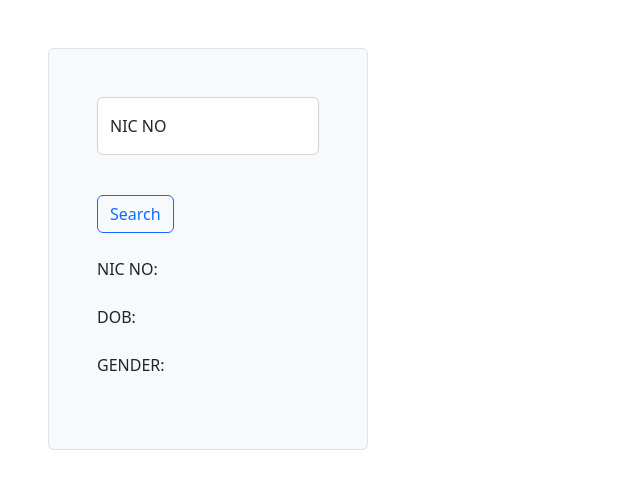
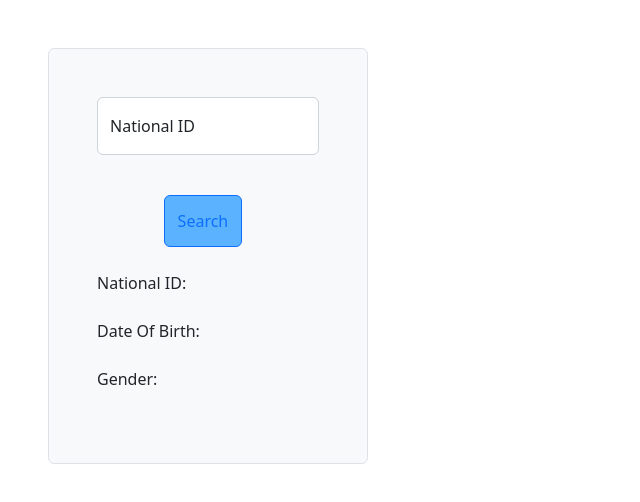
Before and after one commit to Abi-097/NIC_tracker, a React (Create React App) app: page / in a window 1280 px wide. Shown: the top 502 px of the page, without its empty margins (0-640 px from the left). Built offline with nearby package versions, Linux system fonts and the light colour scheme.

Commit message:
changes done1

```diff
--- a/src/App.js
+++ b/src/App.js
@@ -5,7 +5,6 @@ import View from './Common/Pages/View';
 
 function App() {
    return(
-
     <View/>
    )
 }
--- a/src/Common/Pages/View.js
+++ b/src/Common/Pages/View.js
@@ -1,7 +1,7 @@
-import {React, ReactDOM} from "react";
+import {React} from "react";
 import { useState } from "react";
 import {Button, FloatingLabel, Form} from 'react-bootstrap';
-// import lankaNIC from "lanka-nic";
+import lankaNIC from "lanka-nic";
 import './view.css'
 
 
@@ -11,58 +11,46 @@ export default function View(){
     const [nic, setNic] = useState('');
     const [dob, setDob] = useState('');
     const [gender, setGender] = useState('');
-    const [data,setData] = useState([]);
 
-        function calView(){
-            const ob = {
-             NICNo:nic,
-            DOB: dob,
-            Gender: gender,
-            }
-        const ob1 = [...data];
-    ob1.push(ob);
-    setData(ob1);
-    clear();
+
+const searching = () => {
+    if(nic.length === 10 || nic.length === 12){
+        let { dateOfBirth, gender } = lankaNIC.getInfoFromNIC(nic);
+        setDob(new Date(dateOfBirth).toISOString().slice(0, 10));
+        setGender(gender);
+        console.log (new Date(dateOfBirth).toISOString().slice(0, 10));
+        console.log(gender);
+    }
+    else(
+        alert("There is an error on your NIC No....")
+    )
+
 }
-function clear () {
-    setNic("");
-}
-
     return (
 
         <div className="Viewer">
 
 <div className='w-25 border rounded m-5 p-5 mt-5 bg-light'>
-            {/* const lankaNIC = require("lanka-nic"); */}
-            {/* let { dob, gender } = lankaNIC.getInfoFromNIC("925182566V"); */}
-
-
             <FloatingLabel
-        controlId="floatingInput"
-        label="NIC NO"
-        className="mb-3"
-      >
-        <Form.Control type="email" value = {nic} placeholder=" " onChange={(v)=> setNic(v.target.value)}  />
+                controlId="floatingInput"
+                label="National ID"
+                className="mb-3"
+            >
+        <Form.Control type="text" value = {nic} placeholder=" " onChange={(v)=> setNic(v.target.value)}  />
       </FloatingLabel>
       <br/>
-            <Button variant="outline-primary" onClick={()=>setNic(nic)}>Search</Button>{' '}
+            <Button className="Btn_Search" variant="outline-primary" onClick={(searching)}> Search</Button>
             <br/><br/>
             <div>
-            <label> NIC NO:{nic}</label>
+            <label> National ID:{nic}</label>
             <br/>
             <br/>
-            <label> DOB:{dob}</label>
+            <label> Date Of Birth:{dob}</label>
             <br/>
             <br/>
-            <label>GENDER:{gender}</label>
+            <label> Gender:{gender}</label>
             </div>
             <br/>
-
-            <div>
-                {data.map((val)=> (
-                    <View nic={val.NICNo}/>
-                ))}
-            </div>
         </div>
         </div>
 
--- a/src/Common/Pages/view.css
+++ b/src/Common/Pages/view.css
@@ -0,0 +1,5 @@
+.Btn_Search{
+    background-color: rgb(91, 179, 255) !important;
+    padding: 13px !important;
+    margin-left: 30%;
+}
```
Also changed, not shown: src/Common/ViewPg.js (deleted).
